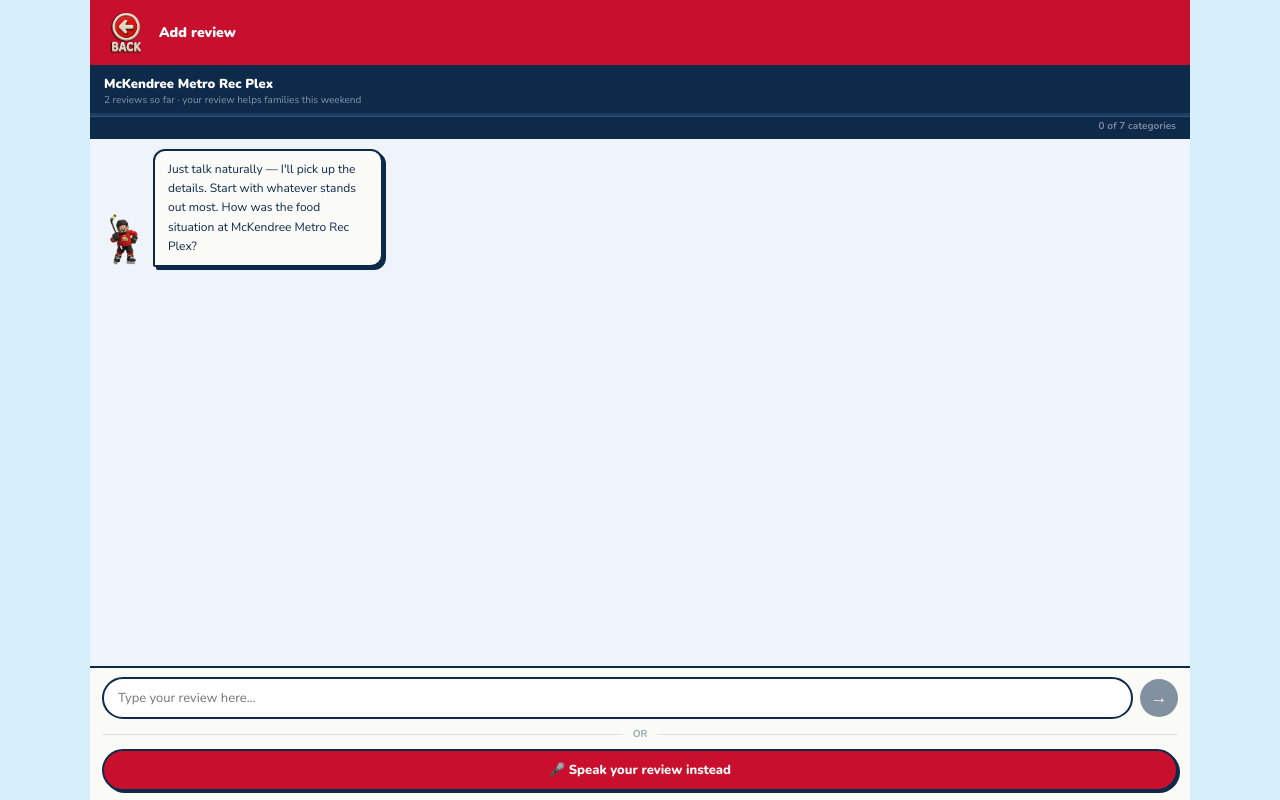
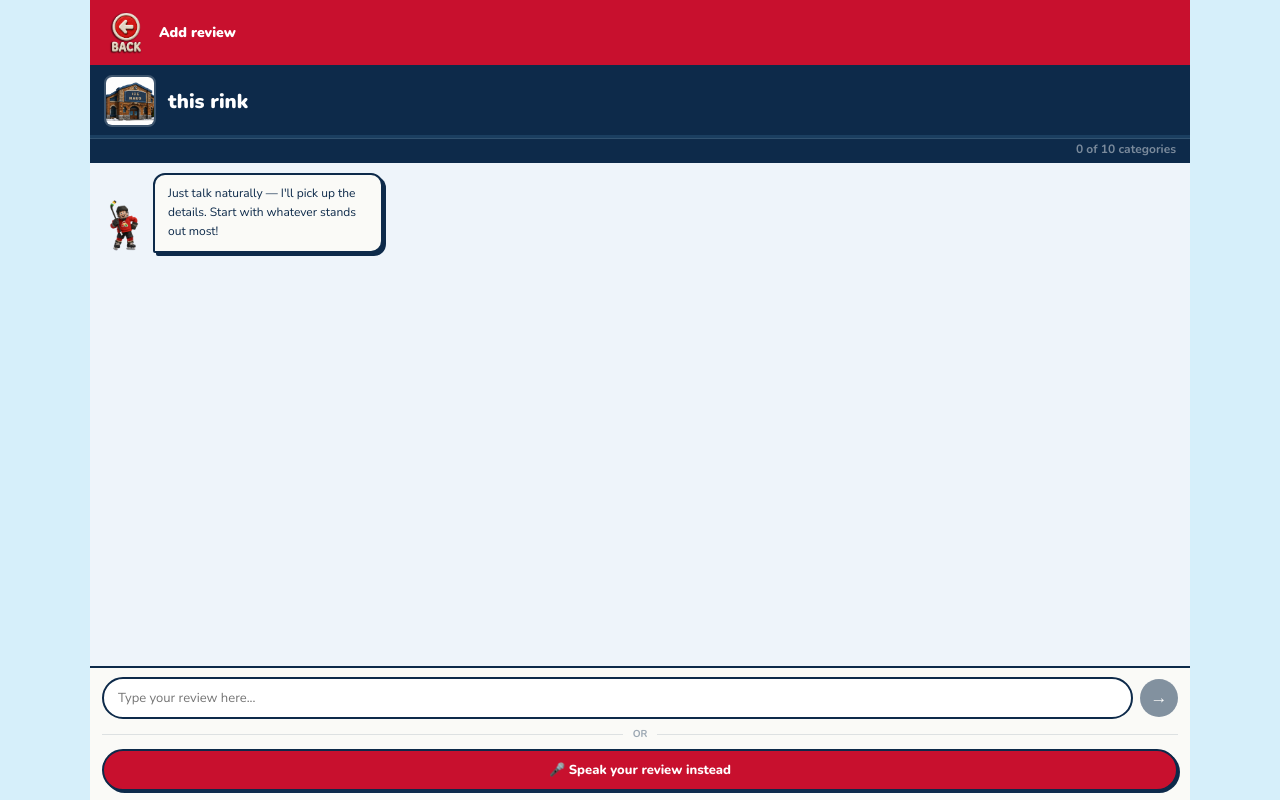
Before and after one commit to dentedhelmet/rinkrater, a Next.js app: page /review in a window 1280 px wide. Built offline with nearby package versions, Linux system fonts and the light colour scheme.

Commit message:
Fix Add Your Review page - correct rink from URL params, arena thumbnail, large rink name, TOTAL_CATS bumped to 10

```diff
--- a/src/app/review/page.tsx
+++ b/src/app/review/page.tsx
@@ -1,7 +1,7 @@
 'use client'
 
-import { useState } from 'react'
-import { useRouter } from 'next/navigation'
+import { useState, useEffect, Suspense } from 'react'
+import { useSearchParams, useRouter } from 'next/navigation'
 import { TopBar } from '@/components/layout/TopBar'
 import { TJ } from '@/components/tj/TJ'
 
@@ -16,15 +16,18 @@
   tags?: ExtractedTag[]
 }
 
-const RINK_NAME = 'McKendree Metro Rec Plex'
-const TOTAL_CATS = 7
+const TOTAL_CATS = 10
 
-export default function ReviewPage() {
+function ReviewPageContent() {
   const router = useRouter()
+  const searchParams = useSearchParams()
+  const rinkId = searchParams.get('rink') || ''
+  const [rinkName, setRinkName] = useState('this rink')
+  const [rinkLocation, setRinkLocation] = useState('')
   const [messages, setMessages] = useState<ReviewMessage[]>([
     {
       role: 'tj',
-      text: `Just talk naturally — I'll pick up the details. Start with whatever stands out most. How was the food situation at ${RINK_NAME}?`,
+      text: "Just talk naturally — I'll pick up the details. Start with whatever stands out most!",
     },
   ])
   const [input, setInput] = useState('')
@@ -32,6 +35,22 @@
   const [loading, setLoading] = useState(false)
   const [done, setDone] = useState(false)
   const [xpEarned, setXpEarned] = useState(0)
+
+  useEffect(function() {
+    if (!rinkId) return
+    fetch('/api/rink/' + rinkId)
+      .then(function(res) { return res.json() })
+      .then(function(data) {
+        if (data.rink) {
+          setRinkName(data.rink.name)
+          setRinkLocation(data.rink.city + ', ' + data.rink.state)
+          setMessages([{
+            role: 'tj',
+            text: "Just talk naturally — I'll pick up the details. How was the food situation at " + data.rink.name + "?",
+          }])
+        }
+      })
+  }, [rinkId])
 
   function handleVoiceInput() {
     if (!('webkitSpeechRecognition' in window) && !('SpeechRecognition' in window)) {
@@ -43,7 +62,6 @@
     recognition.lang = 'en-US'
     recognition.interimResults = false
     recognition.maxAlternatives = 1
-
     recognition.onresult = (event: any) => {
       const transcript = event.results[0][0].transcript
       setInput(transcript)
@@ -60,22 +78,19 @@
     setInput('')
     setMessages(prev => [...prev, { role: 'user', text }])
     setLoading(true)
-
     try {
       const res = await fetch('/api/extract', {
         method: 'POST',
         headers: { 'Content-Type': 'application/json' },
-        body: JSON.stringify({ rinkName: RINK_NAME, rawText: text }),
+        body: JSON.stringify({ rinkName: rinkName, rawText: text }),
       })
       const data = await res.json()
       const tags = flattenTags(data.tags || [])
       const newCats = Math.min(catsCompleted + (tags.length > 0 ? 2 : 1), TOTAL_CATS)
       setCatsCompleted(newCats)
-
       if (tags.length > 0) {
         setMessages(prev => [...prev, { role: 'tj', text: "Got it — look right?", tags }])
       }
-
       const followUp = getFollowUpQuestion(newCats)
       if (followUp) {
         setTimeout(() => {
@@ -102,7 +117,7 @@
         method: 'POST',
         headers: { 'Content-Type': 'application/json' },
         body: JSON.stringify({
-          rinkId: 'mckendree-il',
+          rinkId: rinkId,
           rawText: messages.filter(m => m.role === 'user').map(m => m.text).join('. '),
         }),
       })
@@ -122,7 +137,7 @@
           <div className="clay-card" style={{ padding: '16px', width: '100%', textAlign: 'center' }}>
             <div className="display-lg" style={{ marginBottom: 4 }}>Review posted! 🎉</div>
             <div className="body-sm" style={{ color: 'rgba(13,42,74,0.6)', marginBottom: 14 }}>
-              You just helped families headed to {RINK_NAME} this weekend.
+              You just helped families headed to {rinkName} this weekend.
             </div>
             <div style={{ background: 'var(--rr-green)', border: 'var(--rr-outline)', borderRadius: 'var(--rr-radius)', padding: '12px', boxShadow: 'var(--rr-shadow)', marginBottom: 12 }}>
               <div style={{ fontFamily: 'var(--font-display)', fontWeight: 900, fontSize: 28, color: '#fff' }}>
@@ -143,20 +158,29 @@
 
   return (
     <div style={{ display: 'flex', flexDirection: 'column', flex: 1, minHeight: 0 }}>
-      <TopBar showBack backHref="/" title="Add review" />
+      <TopBar showBack backHref={rinkId ? '/rink/' + rinkId : '/'} title="Add review" />
 
-      <div style={{ background: 'var(--rr-navy)', padding: '8px 14px 0', flexShrink: 0 }}>
-        <div style={{ fontFamily: 'var(--font-display)', fontWeight: 900, fontSize: 13, color: '#fff' }}>
-          {RINK_NAME}
-        </div>
-        <div style={{ fontSize: 10, color: 'rgba(255,255,255,0.5)', marginBottom: 6 }}>
-          2 reviews so far · your review helps families this weekend
+      <div style={{ background: 'var(--rr-navy)', padding: '8px 14px', flexShrink: 0, display: 'flex', alignItems: 'center', gap: 12 }}>
+        <img
+          src={'/rink-thumbnails/rr_arena' + ((Math.abs((rinkId || '').split('').reduce(function(acc, c) { return acc + c.charCodeAt(0) }, 0)) % 14) + 1) + '.png'}
+          alt=""
+          style={{ width: 52, height: 52, objectFit: 'cover', borderRadius: 8, border: '2px solid rgba(255,255,255,0.2)', flexShrink: 0 }}
+        />
+        <div style={{ flex: 1 }}>
+          <div style={{ fontFamily: 'var(--font-display)', fontWeight: 900, fontSize: 20, color: '#fff' }}>
+            {rinkName}
+          </div>
+          {rinkLocation && (
+            <div style={{ fontSize: 11, color: 'rgba(255,255,255,0.5)' }}>
+              {rinkLocation}
+            </div>
+          )}
         </div>
       </div>
       <div style={{ height: 4, background: '#1a3e60', borderBottom: '1.5px solid rgba(255,255,255,0.1)', flexShrink: 0 }}>
-        <div style={{ height: '100%', width: `${pct}%`, background: 'var(--rr-green)', transition: 'width 0.4s ease' }} />
+        <div style={{ height: '100%', width: pct + '%', background: 'var(--rr-green)', transition: 'width 0.4s ease' }} />
       </div>
-      <div style={{ background: 'var(--rr-navy)', padding: '2px 14px 6px', fontSize: 10, fontWeight: 700, color: 'rgba(255,255,255,0.45)', textAlign: 'right', fontFamily: 'var(--font-display)', flexShrink: 0 }}>
+      <div style={{ background: 'var(--rr-navy)', padding: '2px 14px 6px', fontSize: 12, fontWeight: 700, color: 'rgba(255,255,255,0.45)', textAlign: 'right', fontFamily: 'var(--font-display)', flexShrink: 0 }}>
         {catsCompleted} of {TOTAL_CATS} categories
       </div>
 
@@ -192,11 +216,11 @@
                 {msg.tags && msg.tags.length > 0 && (
                   <div className="clay-card-sm" style={{ padding: '10px 12px', marginLeft: 44 }}>
                     <div style={{ fontFamily: 'var(--font-display)', fontWeight: 800, fontSize: 11, color: 'var(--rr-navy)', marginBottom: 7 }}>
-                      ✦ Got it — look right?
+                      Got it — look right?
                     </div>
                     <div style={{ display: 'flex', flexWrap: 'wrap', gap: 5, marginBottom: 5 }}>
                       {msg.tags.map((tag, ti) => (
-                        <span key={ti} className={`tag-pill tag-pill--${tag.color}`} style={{ cursor: 'pointer' }}>
+                        <span key={ti} className={'tag-pill tag-pill--' + tag.color} style={{ cursor: 'pointer' }}>
                           {tag.label}
                         </span>
                       ))}
@@ -290,3 +314,11 @@
          : 'green',
   }))
 }
+
+export default function ReviewPage() {
+  return (
+    <Suspense fallback={<div style={{ padding: 20, textAlign: 'center', color: 'rgba(13,42,74,0.4)' }}>Loading...</div>}>
+      <ReviewPageContent />
+    </Suspense>
+  )
+}
```
